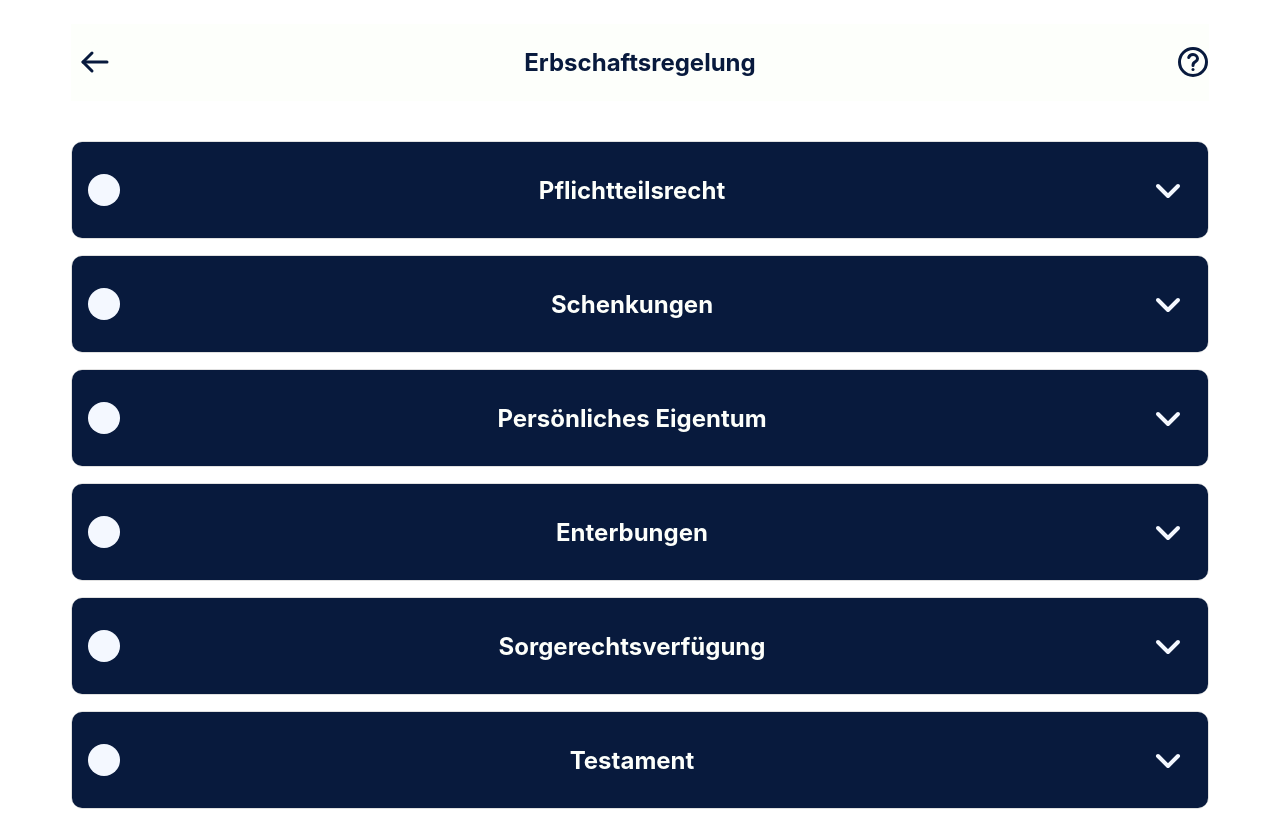
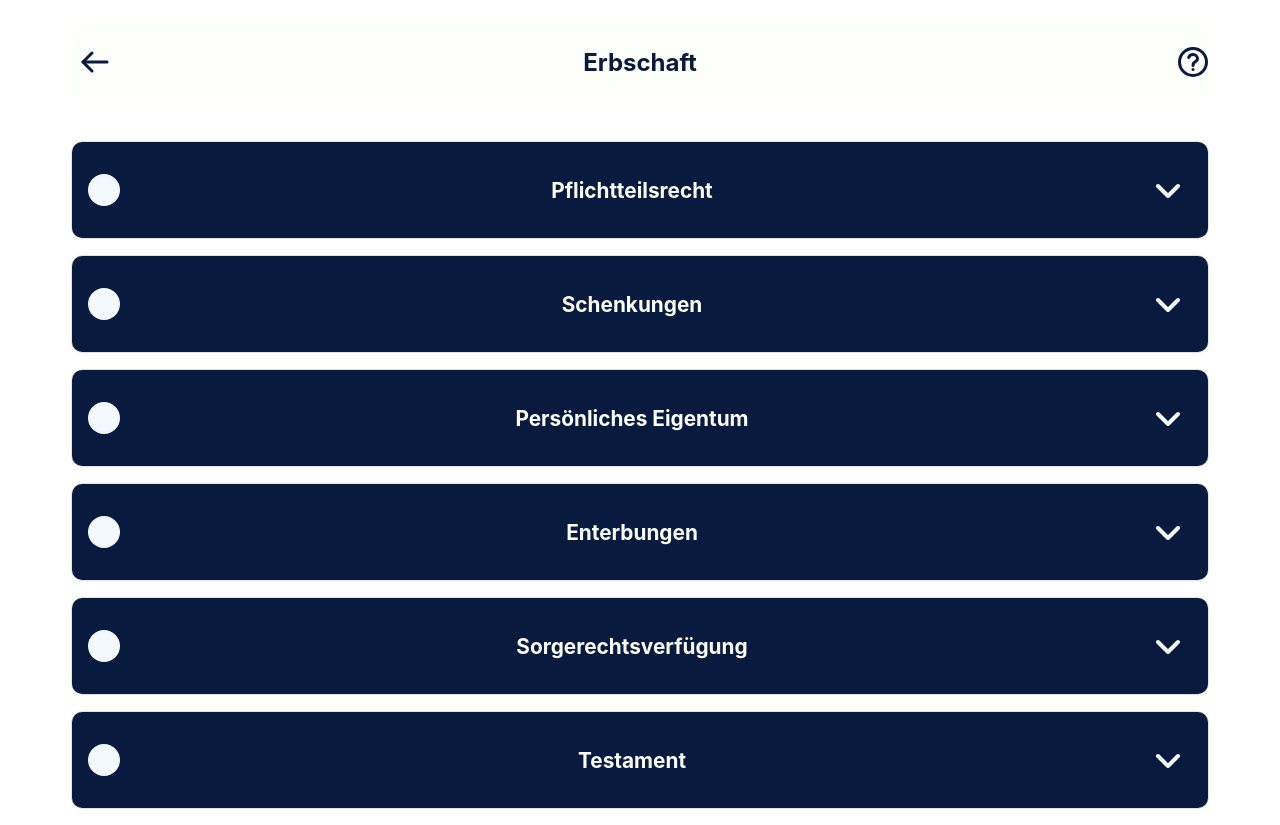
Before and after one commit to stephr8/im4, a PHP site: page /inheritance.html in a window 1280 px wide. Run offline with PHP 8.4, Linux system fonts and the light colour scheme.

Commit message:
css changes

```diff
--- a/css/style.css
+++ b/css/style.css
@@ -318,7 +318,7 @@ input::placeholder {
   display: flex;
   align-items: center;
   justify-content: center;
-  font-size: 1.5rem;
+  font-size: 1.3rem;
   font-weight: bold;
 }
 
--- a/inheritance.html
+++ b/inheritance.html
@@ -5,7 +5,7 @@
   <meta charset="UTF-8" />
    <meta name="viewport" content="width=device-width, initial-scale=1.0" />
     <link rel="icon" type="image/svg+xml" href="images/Logo_vertikal.svg" />
-  <title>Erbschaftsregelung</title>
+  <title>Erbschaft</title>
   <link rel="stylesheet" href="css/style.css" />
 
 </head>
@@ -17,7 +17,7 @@
       <button class="back-button" onclick="window.location.href='backpack.html'">
         <img src="images/arrowleft.svg" alt="Back" />
       </button>
-       <h3 class="headerTitel">Erbschaftsregelung</h3>
+       <h3 class="headerTitel">Erbschaft</h3>
       <button class="help-button" onclick="window.location.href='help.html'">
         <img src="images/questioncircle.svg" alt="Help" />
       </button></button>
```
